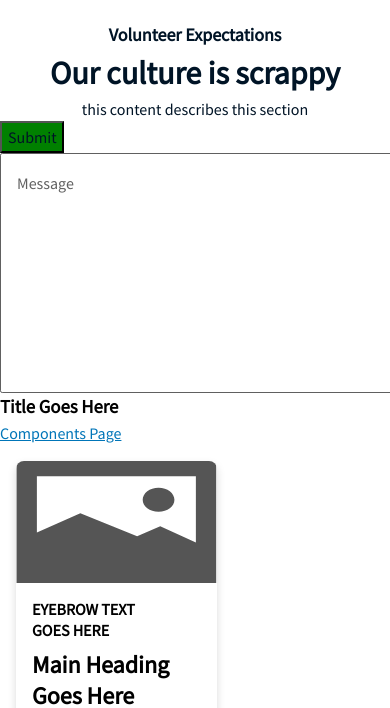
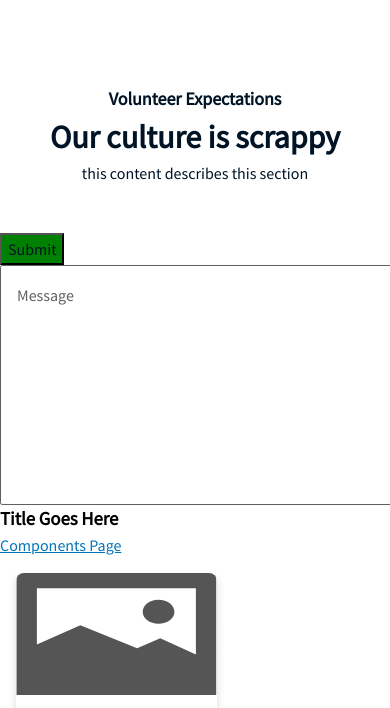
Before and after one commit to code-312/code312-gatsby, a Gatsby site: page /components in a window 390 px wide. Shown: the part 75-783 px from the top of the page. Built offline with nearby package versions, Linux system fonts and the light colour scheme; Gatsby itself is replaced by a stand-in of ours.

Commit message:
add padding for mobile

```diff
--- a/src/components/Heading.jsx
+++ b/src/components/Heading.jsx
@@ -4,6 +4,8 @@ import styled from 'styled-components'
 const StyledHeading = styled.div`
   color: var(--tints-blizzard-black);
   text-align: center;
+  padding: 4rem 1.5rem 3rem;
+  max-width: 35.1875rem;
 
   .brow {
     font-size: 1.125rem;
```
